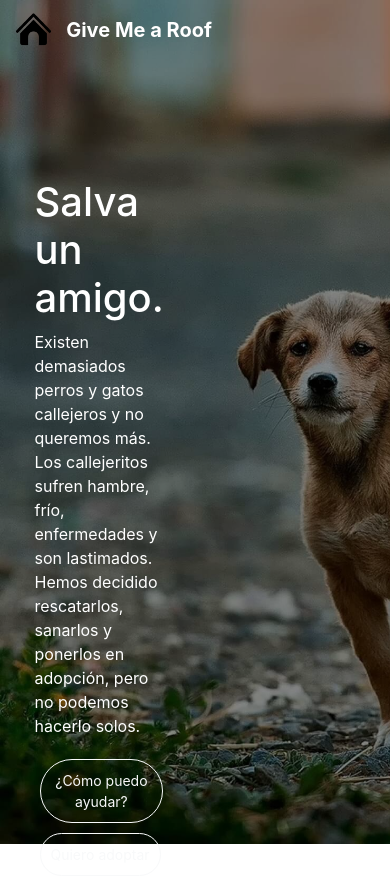
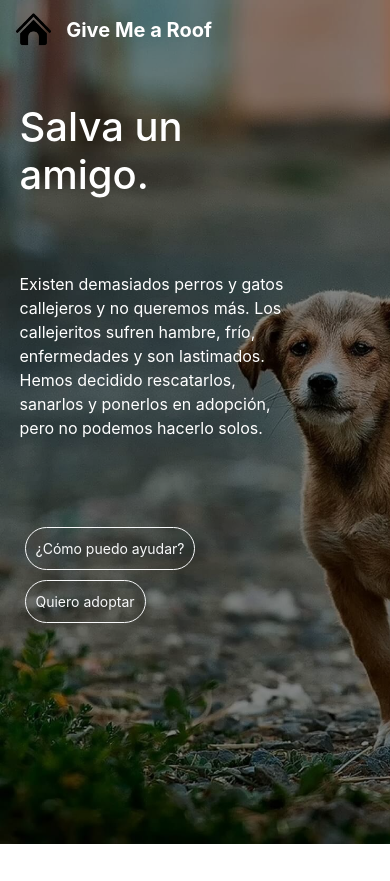
Before and after one commit to ismi1983/adopciones1, an Angular app in the folder give-me-a-roof/: page / in a window 390 px wide. After the commit the page ends 844 px from the top, so only its background shows below. Built offline with nearby package versions, Linux system fonts and the light colour scheme.

Commit message:
Responsive to devices and grid removed

```diff
--- a/give-me-a-roof/src/app/components/home/home.component.html
+++ b/give-me-a-roof/src/app/components/home/home.component.html
@@ -1,5 +1,5 @@
 <div class="home">
-  <div class="col text-white">
+  <div class="content text-white">
     <h1 class="title">Salva un amigo.</h1>
     <p>
         Existen demasiados perros y gatos callejeros y no queremos m&aacute;s. Los callejeritos sufren hambre,
--- a/give-me-a-roof/src/app/components/home/home.component.scss
+++ b/give-me-a-roof/src/app/components/home/home.component.scss
@@ -1,14 +1,26 @@
+//Very small ones
+@mixin verysmall {
+    @media only screen and (max-width: 575px), (max-height: 575px){
+        @content;
+    }
+}
 .home{
     height: 70vh;
     width: 100vw;
-    //border: 1px solid yellow;
-    display: grid;
-    grid-template-rows: 20% 70% 10%;
-    grid-template-columns: 5% 42% 53%;
-    .col{
-        grid-column-start: 2;
-        grid-row-start: 2;
-        //border: 1px solid white;
+    // border: 1px solid yellow;
+    // display: grid;
+    // grid-template-rows: 20% 70% 10%;
+    // grid-template-columns: 5% 42% 53%;
+    display: flex;
+    align-items: center;
+    .content{
+        margin-left: 5%;
+        margin-top: 5%;
+        width: 42%;
+        height: 70%;
+        // grid-column-start: 2;
+        // grid-row-start: 2;
+        // border: 1px solid white;
         display: flex;
         flex-direction: column;
         justify-content: space-around;
@@ -30,4 +42,11 @@
             box-shadow: none;
         }
     }
+    @include verysmall{
+        .content{
+            // border: 1px solid white;
+            width: 70%;
+            height: 100%;
+        }
+    }
 }
```
